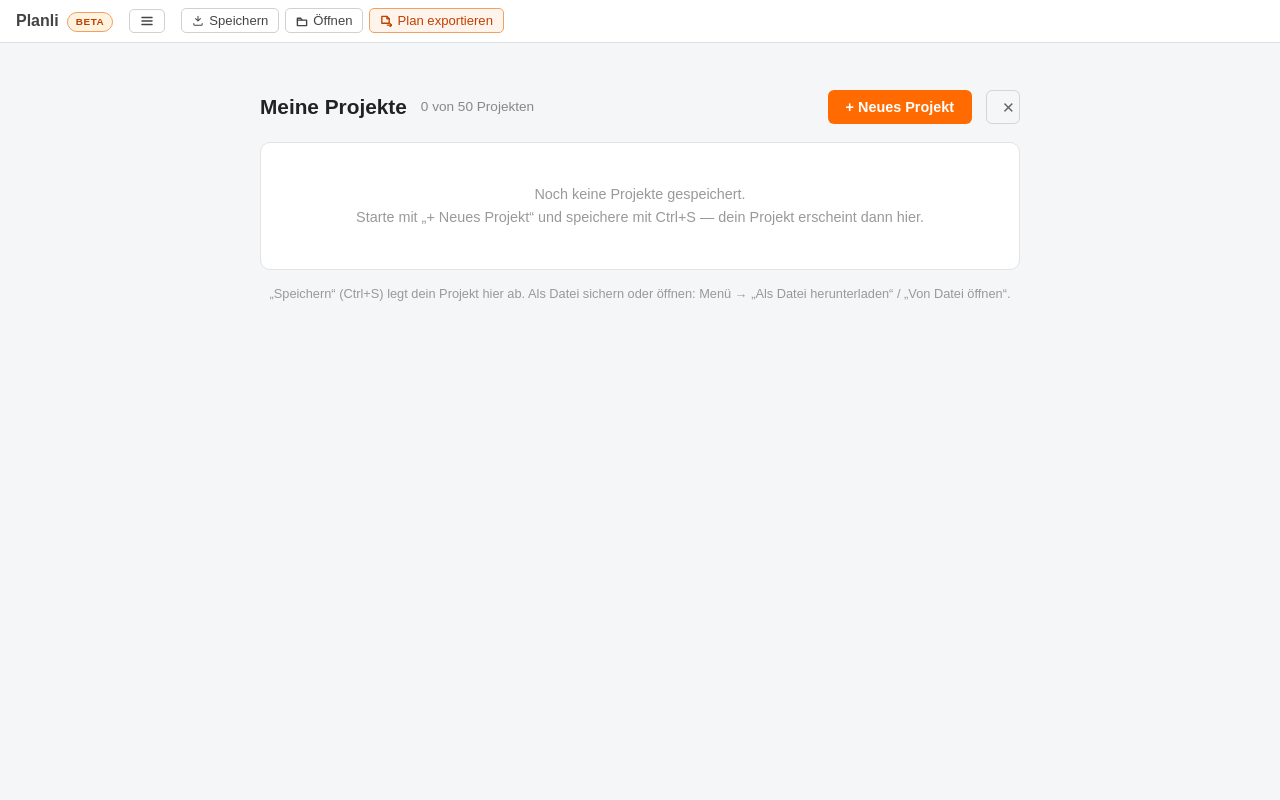
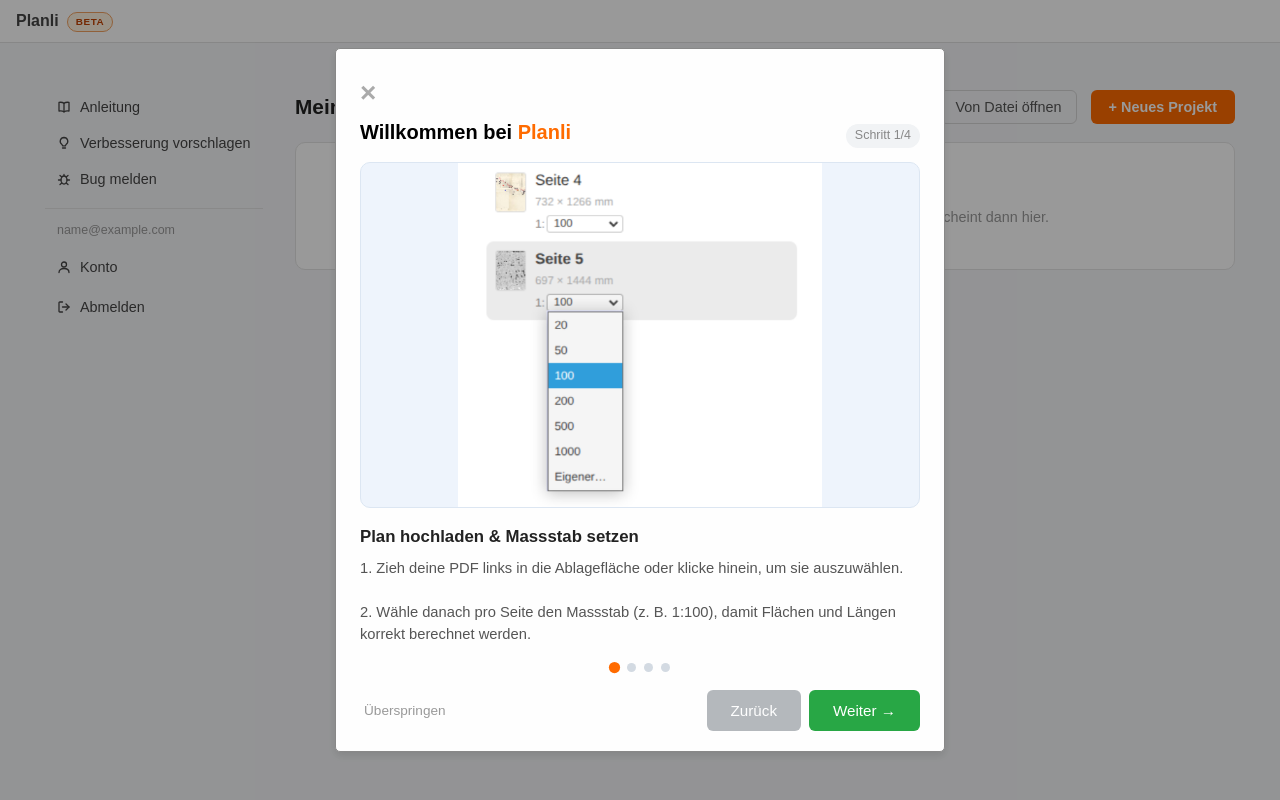
Before and after one commit to reziprok22/Planvision, a Django app: page /app/ in a window 1280 px wide. Run offline with Django 5.2, Linux system fonts and the light colour scheme; the visitor is signed in with stand-in values (Sample User, id 1); data comes from the database, SQL or seed files in the repository; data that the repository does not hold is empty; some libraries are stand-ins or nearby versions.

Commit message:
Projektübersicht-UX: Dashboard-Modus, kanonischer Projektname, echter Editor-Reset
- Dashboard-Modus (body.dashboard-open): Header-Editor-Aktionen + Burger-Menü
  ausgeblendet, Editor-Hotkeys gesperrt (Ctrl+S traf sonst den unsichtbaren
  Zustand hinter dem Overlay); Modals über das Dashboard gehoben (z-index)
- Permanente linke Options-Spalte im Dashboard (Anleitung/Verbesserung/Bug als
  Proxy-Buttons, Konto/Abmelden direkt) ersetzt dort das Burger-Menü
- Header-Button heisst eingeloggt "Meine Projekte"; "Von Datei öffnen" als
  Button im Dashboard; "← Zurück zum Editor" als Text-Button, nur bei
  geladenem Plan sichtbar
- "+ Neues Projekt"/"+ Neu": voller Editor-Reset (Canvas, Ergebnis-Spalte,
  Manifest, History) zurück zur Drop-Zone — behebt die Duplikat-Falle beim
  nächsten Ctrl+S; bewusst ohne automatischen Datei-Dialog
- Ein kanonischer Projektname: im Editor per Klick umbenennbar, wird beim
  Überschreiben-Speichern mitgesendet, Cloud-Name gewinnt beim Öffnen über
  die ZIP-metadata (Fix: Dashboard-Umbenennen wirkte nie im Editor/Export);
  getUploadedBaseName strippt nur noch echte Dateiendungen

Co-Authored-By: Claude Fable 5 <noreply@anthropic.com>

```diff
--- a/static/css/styles.css
+++ b/static/css/styles.css
@@ -211,9 +211,72 @@ header {
     padding: 90px 20px 40px; /* Platz für den darüberliegenden Header */
 }
 
+/* Dashboard-Modus (body-Klasse, gesetzt in project.js): Editor-Aktionen im
+   Header ausblenden (Speichern/Exportieren würden den unsichtbaren Zustand
+   hinter dem Overlay treffen) — ebenso das ganze Burger-Menü: seine dashboard-
+   relevanten Einträge zeigt die permanente linke Spalte (.cloud-side). */
+body.dashboard-open .header-actions,
+body.dashboard-open .header-menu {
+    display: none;
+}
+
 .cloud-dashboard-inner {
-    max-width: 760px;
+    /* Linke Options-Spalte + Hauptbereich; Hauptbereich breit genug,
+       dass die Kopfzeile (Titel + Zähler + 3 Buttons) einzeilig bleibt */
+    max-width: 1190px;
     margin: 0 auto;
+    display: flex;
+    align-items: flex-start;
+    gap: 32px;
+}
+
+/* Linke Spalte: die Optionen des Burger-Menüs, dauerhaft sichtbar */
+.cloud-side {
+    flex: 0 0 218px;
+    display: flex;
+    flex-direction: column;
+    gap: 2px;
+}
+
+.cloud-side-item {
+    display: flex;
+    align-items: center;
+    gap: 9px;
+    width: 100%;
+    background: transparent;
+    border: none;
+    border-radius: 6px;
+    padding: 9px 12px;
+    font-size: 0.9rem;
+    color: #444;
+    text-align: left;
+    text-decoration: none;
+    cursor: pointer;
+}
+
+.cloud-side-item:hover { background: #e9eaee; }
+.cloud-side-item svg { flex-shrink: 0; }
+
+.cloud-side-sep {
+    height: 1px;
+    background: #e3e3e3;
+    margin: 10px 0;
+}
+
+.cloud-side-account {
+    color: #999;
+    font-size: 0.78rem;
+    padding: 0 12px 4px;
+    overflow: hidden;
+    text-overflow: ellipsis;
+    white-space: nowrap;
+}
+
+.cloud-side-logout-form { margin: 0; }
+
+.cloud-main {
+    flex: 1 1 auto;
+    min-width: 0;
 }
 
 .cloud-dash-head {
@@ -246,21 +309,27 @@ header {
     font-size: 0.9rem;
     font-weight: 700;
     cursor: pointer;
+    white-space: nowrap;
+    flex-shrink: 0;
 }
 
 .cloud-new-btn:hover { background: #E05E00; }
 
+/* Sekundäre Buttons in der Kopfzeile: "Von Datei öffnen" und "← Zurück zum Editor" */
+.cloud-file-btn,
 .cloud-close-btn {
     background: transparent;
     border: 1px solid #d5d5d5;
     border-radius: 6px;
-    width: 34px;
-    height: 34px;
-    font-size: 0.95rem;
-    color: #666;
+    padding: 8px 14px;
+    font-size: 0.9rem;
+    color: #555;
     cursor: pointer;
+    white-space: nowrap;
+    flex-shrink: 0;
 }
 
+.cloud-file-btn:hover,
 .cloud-close-btn:hover { background: #ececec; }
 
 .cloud-project-list {
@@ -317,13 +386,6 @@ header {
     text-align: center;
     color: #999;
     font-size: 0.9rem;
-}
-
-.cloud-dash-hint {
-    margin-top: 14px;
-    color: #999;
-    font-size: 0.8rem;
-    text-align: center;
 }
 
 h1, h2 {
@@ -908,7 +970,7 @@ button:hover {
 .modal {
     display: none;
     position: fixed;
-    z-index: 1000;
+    z-index: 1350; /* über Cloud-Dashboard (1200) und Header (1290) — Anleitung/Bug melden sind auch aus der Projektübersicht erreichbar */
     left: 0;
     top: 0;
     width: 100%;
--- a/templates/app.html
+++ b/templates/app.html
@@ -94,7 +94,11 @@
             white-space: nowrap;
             flex: 1;
             color: #444;
+            cursor: pointer; /* Klick = Projekt umbenennen (upload-modal.js) */
         }
+        .file-info-bar .file-name:hover { text-decoration: underline; }
+        body.read-only .file-info-bar .file-name { cursor: default; }
+        body.read-only .file-info-bar .file-name:hover { text-decoration: none; }
         .file-info-bar .change-file-btn {
             margin-left: auto;
             background: none;
@@ -551,12 +555,12 @@
                 </svg>
                 Speichern
             </button>
-            <button id="loadProjectBtn" class="header-action-btn" title="Projekt laden [Ctrl + O]">
+            <button id="loadProjectBtn" class="header-action-btn" title="{% if cloud_enabled %}Meine Projekte [Ctrl + O]{% else %}Projekt laden [Ctrl + O]{% endif %}">
                 <svg width="12" height="12" viewBox="0 0 13 13" fill="none" stroke="currentColor" stroke-width="1.5" stroke-linecap="round" stroke-linejoin="round" xmlns="http://www.w3.org/2000/svg">
                     <path d="M1.5 5.5 V11.5 H11.5 V5.5 Z"/>
                     <path d="M1.5 5.5 V3.5 H5 L6.5 5.5"/>
                 </svg>
-                Öffnen
+                {% if cloud_enabled %}Meine Projekte{% else %}Öffnen{% endif %}
             </button>
             {% comment %} Vorübergehend deaktiviert: Report-Funktion wird überarbeitet.
                Handler (exportPdf) und Logik (exportReportPdfClient) bleiben im Code.
@@ -595,17 +599,63 @@
          dem Editor (Header bleibt bedienbar); "Neues Projekt" oder Öffnen blendet aus. -->
     <div id="cloudDashboard" class="cloud-dashboard">
         <div class="cloud-dashboard-inner">
+            <!-- Linke Spalte: ersetzt im Dashboard das Burger-Menü (dort ausgeblendet).
+                 Anleitung/Verbesserung/Bug sind Proxy-Buttons auf die Menü-Einträge. -->
+            <aside class="cloud-side">
+                <button id="dashOnboardingBtn" class="cloud-side-item">
+                    <svg width="14" height="14" viewBox="0 0 14 14" fill="none" stroke="currentColor" stroke-width="1.3" stroke-linecap="round" stroke-linejoin="round" xmlns="http://www.w3.org/2000/svg">
+                        <path d="M7 3.2 C5.6 2.3 3.8 2.1 2 2.4 V11 c1.8-.3 3.6-.1 5 .8 1.4-.9 3.2-1.1 5-.8 V2.4 C10.2 2.1 8.4 2.3 7 3.2 Z"/>
+                        <line x1="7" y1="3.2" x2="7" y2="12"/>
+                    </svg>
+                    Anleitung
+                </button>
+                <button id="dashSuggestBtn" class="cloud-side-item">
+                    <svg width="14" height="14" viewBox="0 0 14 14" fill="none" stroke="currentColor" stroke-width="1.3" stroke-linecap="round" stroke-linejoin="round" xmlns="http://www.w3.org/2000/svg">
+                        <path d="M7 1.5a3.8 3.8 0 0 0-2.3 6.8c.5.4.8.9.8 1.5h3c0-.6.3-1.1.8-1.5A3.8 3.8 0 0 0 7 1.5Z"/>
+                        <line x1="5.5" y1="12" x2="8.5" y2="12"/>
+                    </svg>
+                    Verbesserung vorschlagen
+                </button>
+                <button id="dashReportBugBtn" class="cloud-side-item">
+                    <svg width="14" height="14" viewBox="0 0 14 14" fill="none" stroke="currentColor" stroke-width="1.3" stroke-linecap="round" xmlns="http://www.w3.org/2000/svg">
+                        <ellipse cx="7" cy="8" rx="3" ry="4"/>
+                        <path d="M7 4V2.5M4.8 5 3 3.5M9.2 5 11 3.5M4 8H1.5M12.5 8H10M4.8 11 3 12.5M9.2 11 11 12.5"/>
+                    </svg>
+                    Bug melden
+                </button>
+                <div class="cloud-side-sep"></div>
+                <div class="cloud-side-account" title="Angemeldet als {{ user.email|default:user.username }}">{{ user.email|default:user.username }}</div>
+                <a class="cloud-side-item" href="{% url 'konto' %}">
+                    <svg width="14" height="14" viewBox="0 0 14 14" fill="none" stroke="currentColor" stroke-width="1.3" stroke-linecap="round" stroke-linejoin="round" xmlns="http://www.w3.org/2000/svg">
+                        <circle cx="7" cy="4.5" r="2.5"/>
+                        <path d="M2 12.5c0-2.5 2.2-4 5-4s5 1.5 5 4"/>
+                    </svg>
+                    Konto
+                </a>
+                <form method="post" action="{% url 'logout' %}" class="cloud-side-logout-form">
+                    {% csrf_token %}
+                    <button type="submit" class="cloud-side-item">
+                        <svg width="14" height="14" viewBox="0 0 14 14" fill="none" stroke="currentColor" stroke-width="1.3" stroke-linecap="round" stroke-linejoin="round" xmlns="http://www.w3.org/2000/svg">
+                            <path d="M5.5 12H2.8A0.8 0.8 0 0 1 2 11.2V2.8A0.8 0.8 0 0 1 2.8 2h2.7"/>
+                            <polyline points="9,4 12,7 9,10"/>
+                            <line x1="12" y1="7" x2="5.5" y2="7"/>
+                        </svg>
+                        Abmelden
+                    </button>
+                </form>
+            </aside>
+            <div class="cloud-main">
                 <div class="cloud-dash-head">
                     <h2>Meine Projekte</h2>
                     <span id="cloudProjectCount" class="cloud-count"></span>
+                    <button id="cloudOpenFileBtn" class="cloud-file-btn" title="Eine lokale .planli-Datei öffnen">Von Datei öffnen</button>
                     <button id="cloudNewProjectBtn" class="cloud-new-btn">+ Neues Projekt</button>
-                <button id="cloudCloseBtn" class="cloud-close-btn" title="Zurück zum Editor">✕</button>
+                    <button id="cloudCloseBtn" class="cloud-close-btn" title="Weiterarbeiten am geöffneten Projekt">← Zurück zum Editor</button>
                 </div>
                 <div id="cloudProjectList" class="cloud-project-list">
                     <div class="cloud-empty">Lädt…</div>
                 </div>
-            <p class="cloud-dash-hint">„Speichern“ (Ctrl+S) legt dein Projekt hier ab.
-               Als Datei sichern oder öffnen: Menü → „Als Datei herunterladen“ / „Von Datei öffnen“.</p>
+            </div>
         </div>
     </div>
     {% endif %}
@@ -635,7 +685,7 @@
             <!-- File info (shown after upload) -->
             <div class="file-info-bar" id="leftFileInfo" style="display:none">
                 <span class="file-icon">📄</span>
-                <span class="file-name" id="leftFileName">–</span>
+                <span class="file-name" id="leftFileName" title="Klicken, um das Projekt umzubenennen">–</span>
                 <button class="change-file-btn" id="changeFileBtn" title="Andere Datei laden">+ Neu</button>
             </div>
 
```
Also changed, not shown: CLAUDE.md (+2 -1 lines), static/js/project.js (+41 -10 lines), static/js/upload-modal.js (+33 -4 lines), dist/js/main.js, static/js/main.js. Lines whose indentation alone changed are shown as unchanged.
